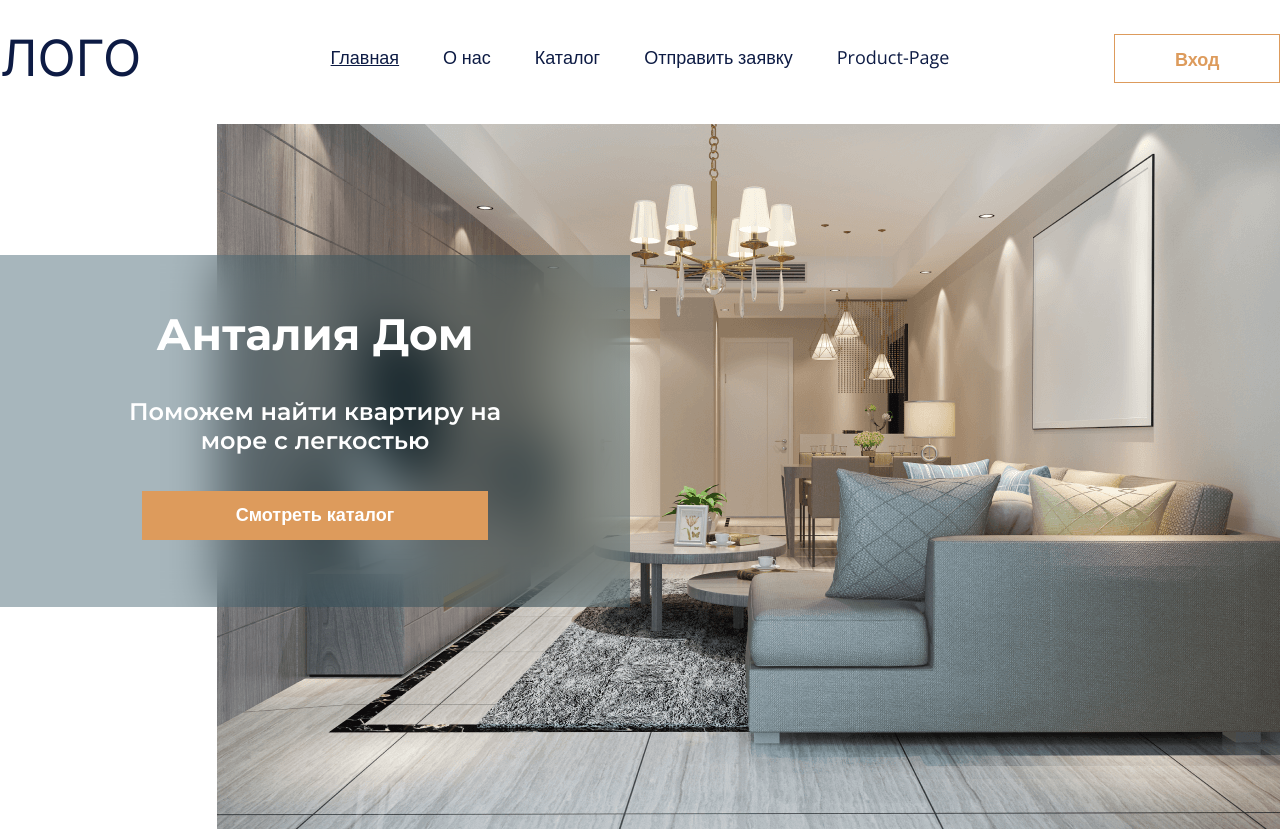
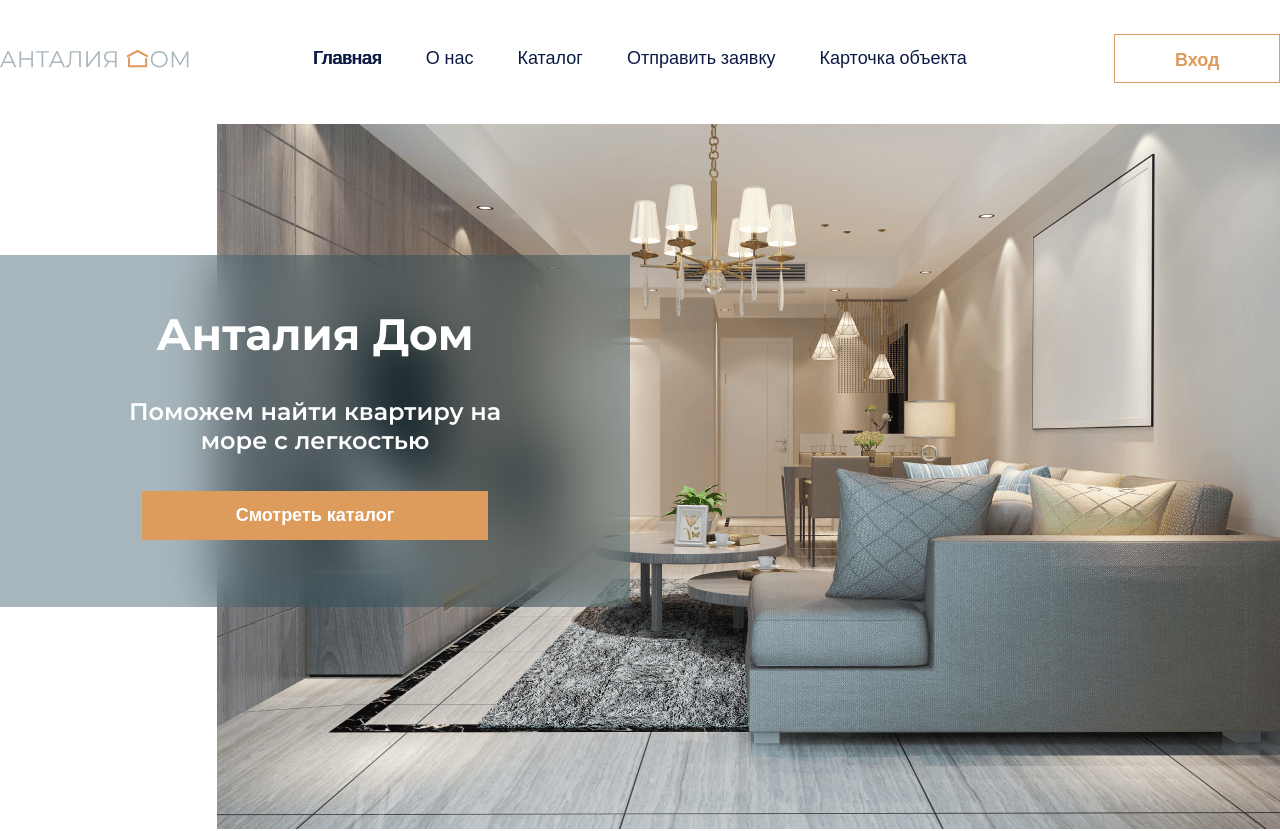
Before and after one commit to antaliadom-team/frontend, a React (Create React App) app: page / in a window 1280 px wide. Shown: the top 831 px of the page. Built offline with nearby package versions, Linux system fonts and the light colour scheme.

Commit message:
обновил логотип и навигацию

```diff
--- a/src/components/header/header.js
+++ b/src/components/header/header.js
@@ -1,68 +1,16 @@
 import styles from "./header.module.css";
-import { NavLink, useLocation, Link } from "react-router-dom";
-import { useEffect, useState } from "react";
+import { NavLink } from "react-router-dom";
+import logo from "../../images/logo.svg";
+import Navigation from "../navigation/navigation";
 
 const Header = () => {
-  const location = useLocation();
-  const toggleClass = (isActive) => (isActive ? styles.active : styles.link);
-  const [aboutTarget, setAboutTarget] = useState(null);
-  const [formTarget, setFormTarget] = useState(null);
-
-  useEffect(() => {
-    setAboutTarget(document.getElementById("about"));
-    setFormTarget(document.getElementById("send"));
-  }, [location]);
-
-  const handleClick = (event) => {
-    event.preventDefault();
-    if (event.target.href === "http://localhost:3000/#about") {
-      aboutTarget.scrollIntoView({ behavior: "smooth", block: "start" });
-    } else if (event.target.href === "http://localhost:3000/#send") {
-      formTarget.scrollIntoView({ behavior: "smooth", block: "start" });
-    }
-  };
-
   return (
     <div className={styles.container}>
       <header className={styles.header}>
         <NavLink to="/" className={styles.logo}>
-          ЛОГО
+          <img src={logo} alt={"логотип"} />
         </NavLink>
-        <nav className={styles.nav}>
-          <ul className={styles.list}>
-            <li className={styles.item}>
-              <NavLink
-                to="/"
-                className={({ isActive }) => toggleClass(isActive)}>
-                Главная
-              </NavLink>
-            </li>
-            <li className={styles.item}>
-              <a href="#about" onClick={handleClick} className={styles.link}>
-                О нас
-              </a>
-            </li>
-            <li className={styles.item}>
-              <NavLink
-                to="/catalog"
-                className={({ isActive }) => toggleClass(isActive)}>
-                Каталог
-              </NavLink>
-            </li>
-            <li className={styles.item}>
-              <a href="#send" onClick={handleClick} className={styles.link}>
-                Отправить заявку
-              </a>
-            </li>
-            <li className={styles.item}>
-              <NavLink
-                to="/sample-product-page"
-                className={({ isActive }) => toggleClass(isActive)}>
-                Product-Page
-              </NavLink>
-            </li>
-          </ul>
-        </nav>
+        <Navigation />
         <button className={styles.button}>Вход</button>
       </header>
     </div>
--- a/src/components/navigation/navigation.js
+++ b/src/components/navigation/navigation.js
@@ -1,24 +1,40 @@
-import React from "react";
+import React, { useEffect, useState } from "react";
 import styles from "./navigation.module.css";
-import { NavLink } from "react-router-dom";
+import { NavLink, useLocation } from "react-router-dom";
 
 const Navigation = () => {
+  const location = useLocation();
   const toggleClass = (isActive) => (isActive ? styles.active : styles.link);
+  const [aboutTarget, setAboutTarget] = useState(null);
+  const [formTarget, setFormTarget] = useState(null);
+
+  useEffect(() => {
+    setAboutTarget(document.getElementById("about"));
+    setFormTarget(document.getElementById("send"));
+  }, [location]);
+
+  const handleClick = (event) => {
+    event.preventDefault();
+    if (event.target.href === "http://localhost:3000/#about") {
+      aboutTarget.scrollIntoView({ behavior: "smooth", block: "start" });
+    } else if (event.target.href === "http://localhost:3000/#send") {
+      formTarget.scrollIntoView({ behavior: "smooth", block: "start" });
+    }
+  };
 
   return (
     <nav className={styles.nav}>
       <ul className={styles.list}>
         <li className={styles.item}>
-          <NavLink
-            to="/"
-            className={({ isActive }) => toggleClass(isActive)}>
+          <NavLink to="/" className={({ isActive }) => toggleClass(isActive)}>
             Главная
           </NavLink>
         </li>
         <li className={styles.item}>
           <NavLink
-            to="/about"
-            className={({ isActive }) => toggleClass(isActive)}>
+            to="/#about"
+            onClick={handleClick}
+            className={styles.link}>
             О нас
           </NavLink>
         </li>
@@ -31,16 +47,17 @@ const Navigation = () => {
         </li>
         <li className={styles.item}>
           <NavLink
-            to="/send"
-            className={({ isActive }) => toggleClass(isActive)}>
+            to="/#send"
+            onClick={handleClick}
+            className={styles.link}>
             Отправить заявку
           </NavLink>
         </li>
         <li className={styles.item}>
           <NavLink
-            to="/contacts"
+            to="/sample-product-page"
             className={({ isActive }) => toggleClass(isActive)}>
-            Контакты
+            Карточка объекта
           </NavLink>
         </li>
       </ul>
```
